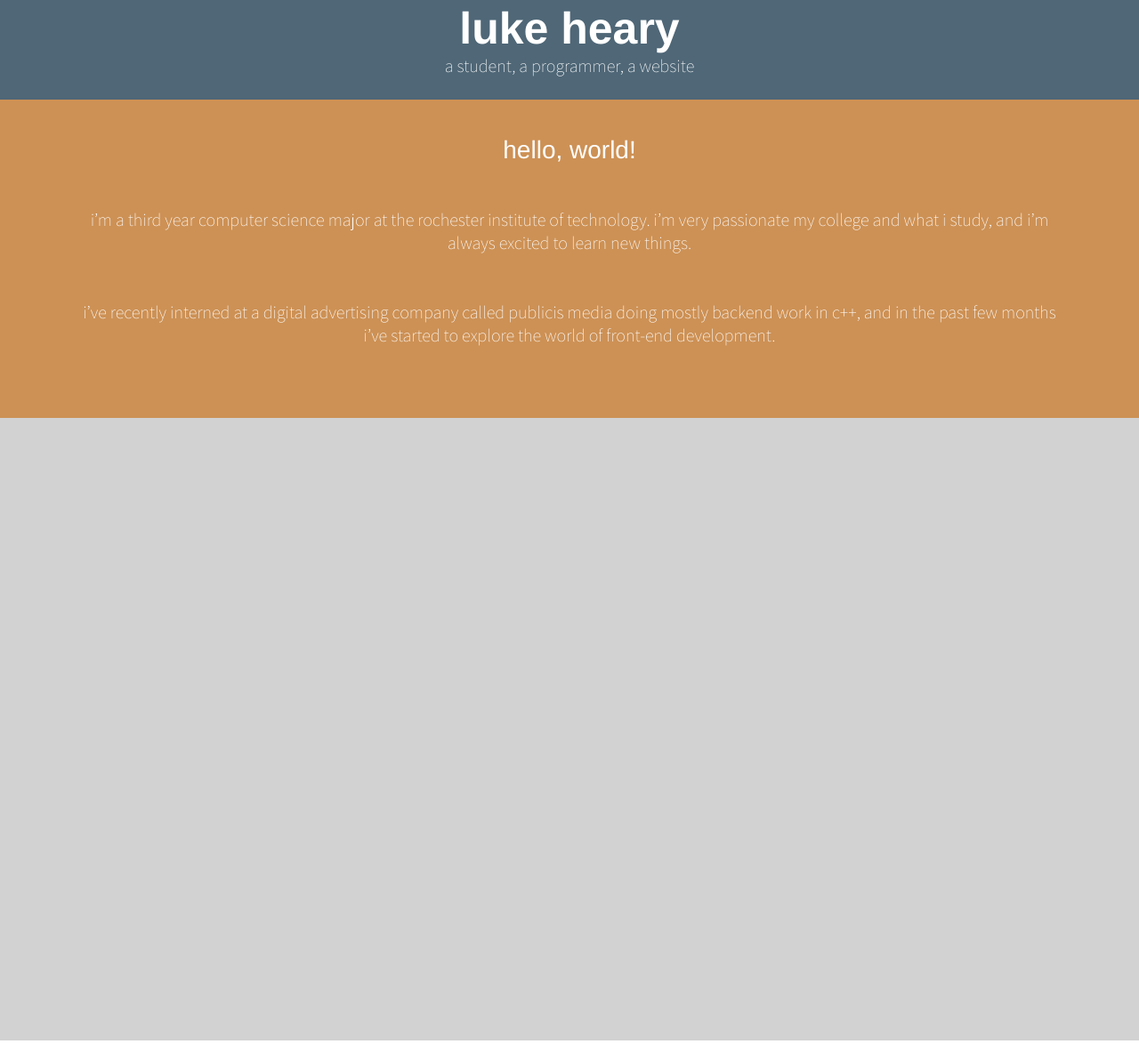
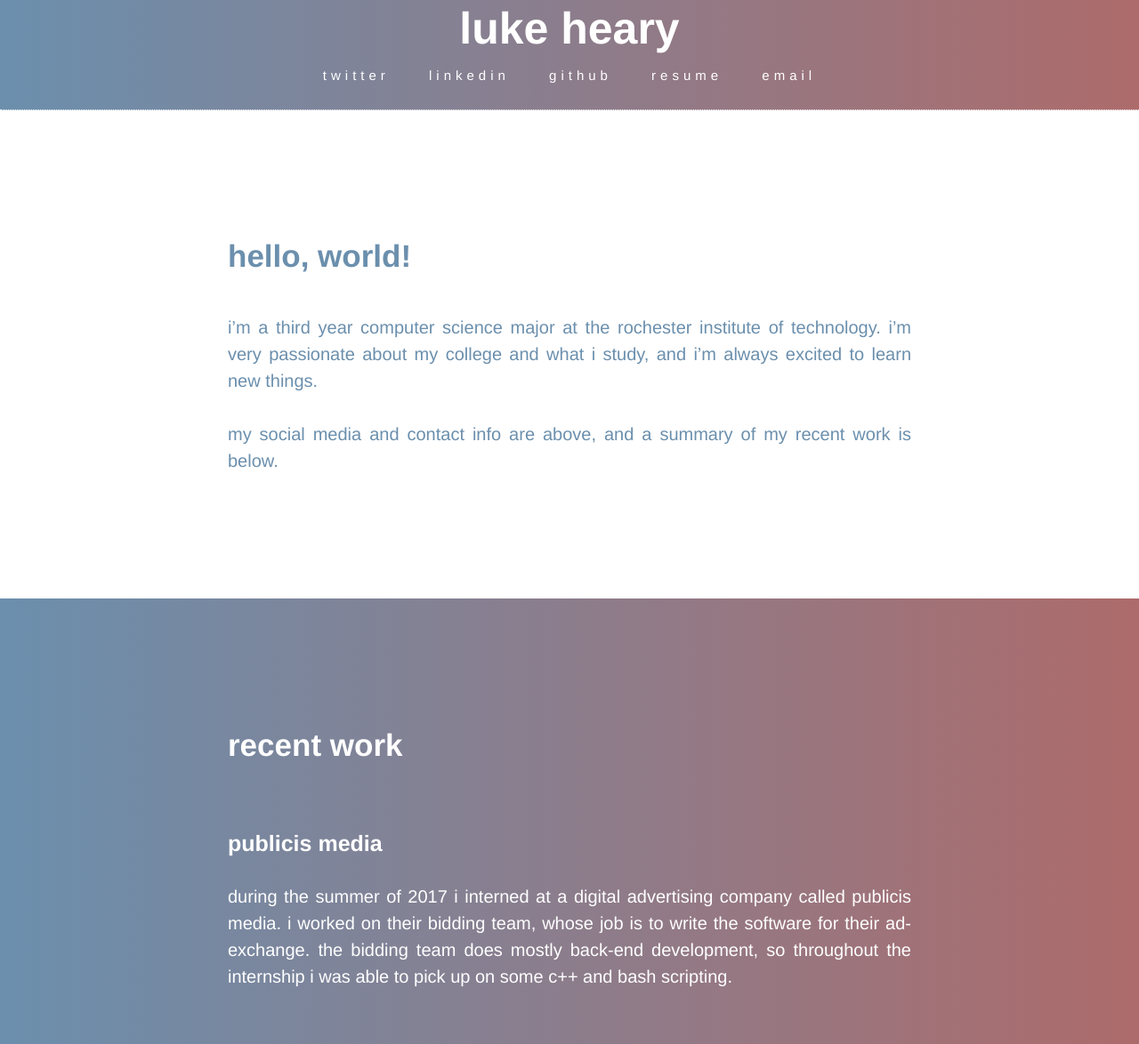
Before and after one commit to lukeheary/Portfolio-Website, a plain HTML site: page index.html in a window 1280 px wide. Shown: the part 27-1201 px from the top of the page at 89% size. Drawn offline with Linux system fonts and the light colour scheme.

Commit message:
updated layout and color scheme

```diff
--- a/index.html
+++ b/index.html
@@ -4,36 +4,55 @@
     <meta charset="utf-8">
     <title>Luke Heary</title>
     <link href="./resources/css/index.css" type="text/css" rel="stylesheet">
+    <link href="./resources/css/mobileindex.css" type="text/css" rel="stylesheet"
     <link href="https://fonts.googleapis.com/css?family=Assistant:200,400" rel="stylesheet">
-
   </head>
   <body>
 
   <div class="header">
     <h1> luke heary </h1>
-    <p> a student, a programmer, a website </p>
+    <div class="navbar">
+      <a href="http://www.twitter.com/lukeheary" target="_blank">twitter</a>
+      <a href="https://www.linkedin.com/in/lukeheary" target="_blank">linkedin</a>
+      <a href="https://www.github.com/lukeheary" target="_blank">github</a>
+      <a href="./resources/resume.pdf" target="_blank">resume</a>
+      <a href="mailto:luke@lukeheary.com">email</a>
+    </div>
 
   </div>
 
-  <div class="aboutme">
-    <h2> hello, world! </h2>
-    <p>
-      <br/>
-      i’m a third year computer science major at the rochester institute of technology.
-      i’m very passionate my college and what i study, and i’m always excited to learn new things.
+<div class="section" id="one">
+  <h1>hello, world!</h1>
+  <p>
+    <br/>
+    i’m a third year computer science major at the rochester institute of technology.
+    i’m very passionate about my college and what i study, and i’m always excited to learn new things.
+    <br/><br/>
+    my social media and contact info are above, and a summary of my recent work is below.
+  </p>
+</div>
 
-      <br/><br/><br>
+<div class="section" id="two">
+  <h1>recent work</h1>
+  <br/><br/>
 
-      i’ve recently interned at a digital advertising company called publicis media doing mostly
-      backend work in c++, and in the past few months i’ve started to explore the world of front-end
-      development.
-    </p>
+  <h2>publicis media</h2>
+  <p>
+    <br/>
+    during the summer of 2017 i interned at a digital advertising company called publicis media.
+    i worked on their bidding team, whose job is to write the software for their ad-exchange. the
+    bidding team does mostly back-end development, so throughout the internship i was able to pick up
+    on some c++ and bash scripting.
+  </p>
+  <br/><br/>
+  <h2>web development</h2>
+  <p>
+    <br/>
+    also during the summer of 2017, i took a 9 week long online web development course through codecademy
+    to enhance my front-end development skills. this entire website that you're currently on is a result of
+    that, and i'm hoping to eventually get into some freelance web development in the future as well.
+</div>
 
   </div>
-
-  <div class="programmer">
-
-  </div>
-
   </body>
 </html>
--- a/resources/css/index.css
+++ b/resources/css/index.css
@@ -1,62 +1,88 @@
+* {
+   margin: 0px;
+   padding: 0px;
+}
+
 body {
-  margin: 0;
+  font-family: Helvetica;
+  background: -webkit-linear-gradient(left, #6B8FAD , #AD6B6B);
 }
 
 /** HEADER **/
 .header {
-  background-color: #4F6777;
-  margin: 0 auto;
-  padding: 30px 0px 5px 0px;
+  background: -webkit-linear-gradient(left, #6B8FAD , #AD6B6B);
+  height: 100px;
+  width: 100%;
+  padding: 30px 0px 20px 0px;
   position: fixed;
-  width: 100%;
+  flex-wrap: wrap;
+  border-bottom: 1px dotted white;
 }
 
 .header h1 {
   color: white;
   font-size: 50px;
   margin: auto;
+  padding-bottom: 15px;
   text-align: center;
-  font-family: Helvetica;
 }
 
-.header p {
+.header .navbar {
   color: white;
-  font-size: 20px;
+  font-size: 15px;
   font-weight: 100;
-  margin-top: 0px;
   text-align: center;
-  font-family: 'Assistant', sans-serif;
+  letter-spacing: 5px;
+  word-spacing: 15px;
+}
+
+.header .navbar a {
+  color: white;
+  text-decoration: none;
+  padding: 0px 10px 20px 10px;
 }
 
 /** BODY **/
-.aboutme {
-  background-color: #CD9155; /**9C8B7F**/
-  padding: 400px 0px 80px 0px;
-  font-size: 20px;
-  width: 100%;
+#one {
+  background-color: white;
+  color: #6B8FAD;
+  padding-top: 150px;
 }
 
-.aboutme h2 {
+#two {
+  background: -webkit-linear-gradient(left, #6B8FAD , #AD6B6B);
   color: white;
-  text-align: center;
-  margin-top: -220px;
-  font-weight: 100;
-  font-size: 28px;
-  font-family: Helvetica;
+  height: 800px;
 }
 
-.aboutme p {
-  color: white;
-  text-align: center;
-  font-size: 20px;
-  font-weight: 100;
-  margin: 0 7%;
-  font-family: 'Assistant', sans-serif;
+.section {
+  height: 550px;
+  width: 100%;
+  display: block;
+  flex-wrap: wrap;
+  text-align: justify;
+  line-height: 30px;
 }
 
-.programmer {
-  background-color: #D2D2D2;
-  padding: 350px 0px 350px 0px;
+.section h1 {
+  padding-left: 20%;
+  padding-top: 150px;
+  font-size: 35px;
+  padding-bottom: 20px;
+}
+
+.section h2 {
+  font-size: 25px;
+  text-align: justify;
+  padding: 0px 15px;
+  padding-left: 20%;
+
+}
+
+.section p {
+  padding-left: 20%;
+  padding-right: 20%;
   font-size: 20px;
-  margin: auto;
+  display: flex;
+  font-weight: 100;
 }
--- /dev/null
+++ b/resources/css/mobileindex.css
@@ -0,0 +1,51 @@
+@media only screen and (max-width: 624px) {
+
+  .wrap {
+    margin-top: 0%;
+    margin-left: 0%;
+  }
+
+  .header {
+    height: 130px;
+  }
+
+  .header .navbar a {
+    display:inline-block;
+  }
+
+  #one {
+    padding-top: 200px;
+    height: 400px;
+  }
+
+  #two {
+    height: 900px;
+  }
+
+  .section {
+    line-height: 30px;
+  }
+
+  .section h2 {
+    text-align: center;
+    padding: 0;
+    margin-left: 0;
+  }
+
+  .section h1 {
+    text-align: center;
+    padding: 30px 0px 0px 0px;;
+  }
+
+  .section h2 {
+    text-align: center;
+    padding: 30px 0px 0px 0px;;
+  }
+
+  .section p {
+    font-size: 20px;
+    text-align: justify;
+    padding: 0px 15px;
+  }
+
+}
```
Also changed, not shown: 3 other files.
